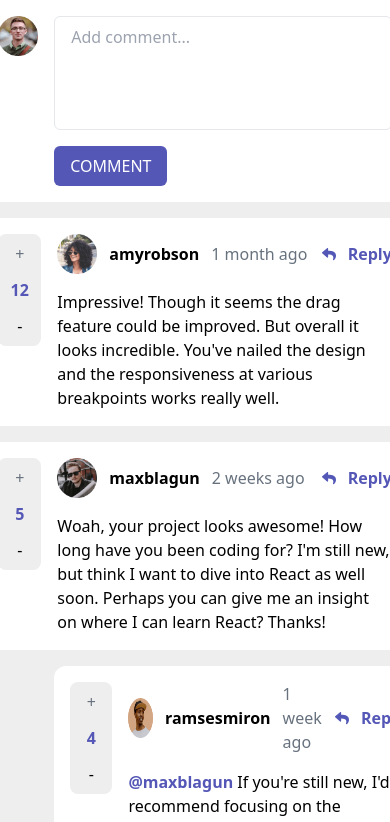
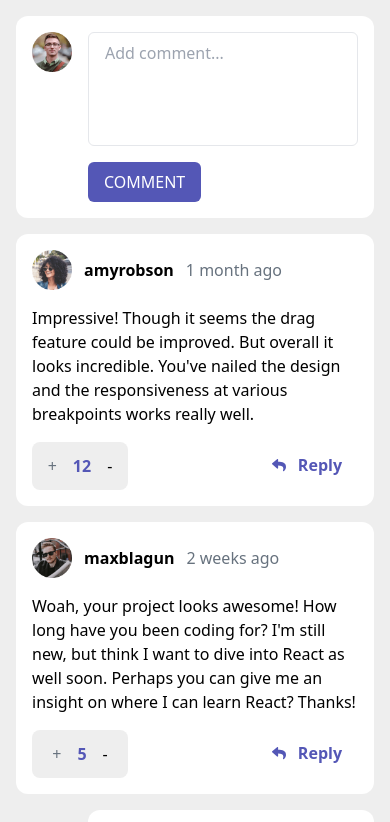
Before and after one commit to hamdi4-beep/interactive-comments-section-main, a React (Vite) app: page / in a window 390 px wide. Shown: the top 822 px of the page. Built offline with nearby package versions, Linux system fonts and the light colour scheme.

Commit message:
added responsive styles for the mobile version

```diff
--- a/src/components/Comment.tsx
+++ b/src/components/Comment.tsx
@@ -8,13 +8,13 @@ import {
 } from '../App'
 
 export default function Comment({
+    updateComment,
     children,
-    data,
-    updateComment
+    data
 }: {
-    data: UserComment | UserReply
     updateComment: Function,
     children?: React.ReactNode
+    data: UserComment | UserReply
 }) {
     const [isReplying, setIsReplying] = React.useState(false)
 
@@ -27,7 +27,7 @@ export default function Comment({
         <div className='comment-wrapper'>
             <div className='comment'>
                 <div className="bg-white rounded-xl p-4">
-                    <div className="flex gap-4">
+                    <div className="items-list flex gap-4">
                         <ScoreComponent defaultScore={data.score} />
 
                         <div className='w-full'>
@@ -50,7 +50,7 @@ export default function Comment({
                                     <span className='text-neutral-grayish-blue'>{data.createdAt}</span>
                                 </div>
 
-                                <button className="flex items-center gap-3 text-primary-moderate-blue font-bold" onClick={() => setIsReplying(!isReplying)}>
+                                <button className="reply-btn flex items-center gap-3 text-primary-moderate-blue font-bold" onClick={() => setIsReplying(!isReplying)}>
                                     <img src="/interactive-comments-section-main/assets/images/icon-reply.svg" alt="" />
                                     Reply
                                 </button>
@@ -101,7 +101,7 @@ const ScoreComponent = ({
     const handleDecreaseClick = () => score > 0 && setScore(score - 1)
 
     return (
-        <div className="bg-[#eee] grid text-center p-2 rounded-lg self-start w-12">
+        <div className="score-component bg-[#eee] grid text-center p-2 rounded-lg self-start w-12">
             <button className="text-neutral-grayish-blue" onClick={handleIncreaseClick}>+</button>
             <span className='text-primary-moderate-blue font-bold py-3'>{score}</span>
             <button onClick={handleDecreaseClick}>-</button>
--- a/src/components/CommentSection.tsx
+++ b/src/components/CommentSection.tsx
@@ -19,7 +19,7 @@ export default function CommentSection({
     const [userComments, setUserComments] = React.useState(comments)
 
     return (
-        <div className='comments-section grid gap-4'>
+        <div className='comments-section p-4 grid gap-4'>
             <FormComponent data={{
                 type: 'Comment',
                 updateComments(commentValue: string) {
@@ -29,7 +29,7 @@ export default function CommentSection({
                         createdAt: "now",
                         score: 0,
                         user: currentUser,
-                        replies: []
+                        replies: [] as UserReply[]
                     }
 
                     setUserComments([
--- a/src/components/FormComponent.tsx
+++ b/src/components/FormComponent.tsx
@@ -8,19 +8,17 @@ export default function FormComponent({
     data
 }: {
     data: {
+        updateComments: Function
         type: 'Comment' | 'Reply'
-        updateComments: Function
     }
 }) {
-    const placeholder = {
+    const labels = {
         Comment: ['Add comment...', 'Comment'],
         Reply: ['Add reply...', 'Send']
-    } as {
-        [key: string]: string[]
     }
 
-    const getPlaceholder = (label: 'Comment' | 'Reply') => placeholder[label]
-    const [text, label] = getPlaceholder(data.type)
+    const getLabels = (label: 'Comment' | 'Reply') => labels[label]
+    const [text, label] = getLabels(data.type)
 
     const handleSubmit = (e: React.FormEvent) => {
         e.preventDefault()
--- a/src/input.css
+++ b/src/input.css
@@ -12,3 +12,24 @@ body {
 .comment > .form-component {
     margin-top: -1em;
 }
+
+@media screen and (max-width: 500px) {
+    .items-list {
+        position: relative;
+        flex-direction: column-reverse;
+    }
+
+    .reply-btn {
+        position: absolute;
+        bottom: .8em;
+        right: 1em;
+    }
+
+    .score-component {
+        display: flex;
+        gap: 1em;
+        width: 6em;
+        justify-content: center;
+        padding: 0;
+    }
+}
--- a/src/output.css
+++ b/src/output.css
@@ -738,3 +738,24 @@ body {
 .comment > .form-component {
   margin-top: -1em;
 }
+
+@media screen and (max-width: 500px) {
+  .items-list {
+    position: relative;
+    flex-direction: column-reverse;
+  }
+
+  .reply-btn {
+    position: absolute;
+    bottom: .8em;
+    right: 1em;
+  }
+
+  .score-component {
+    display: flex;
+    gap: 1em;
+    width: 6em;
+    justify-content: center;
+    padding: 0;
+  }
+}
```
